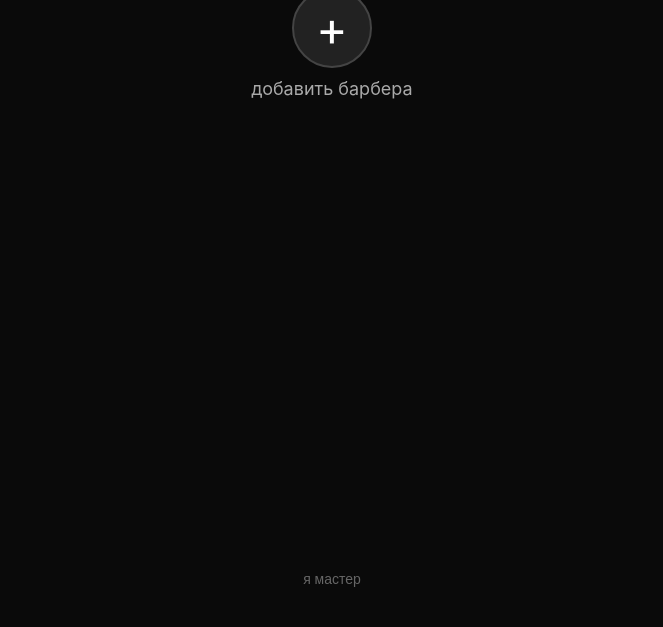
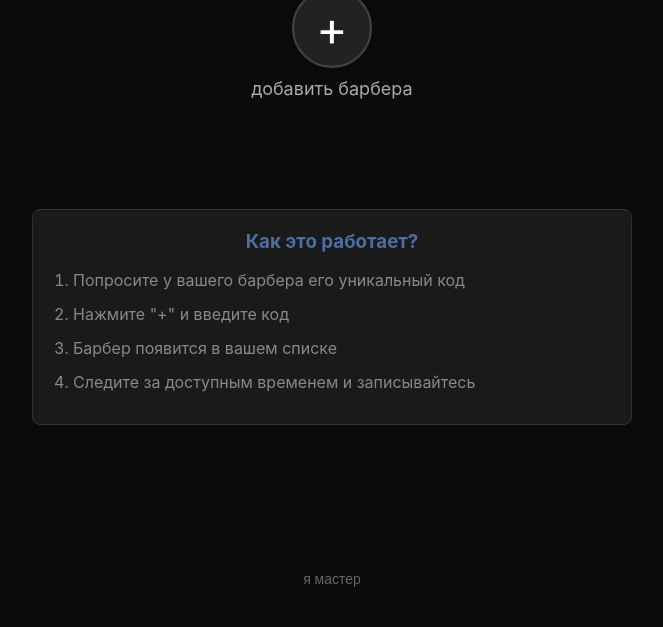
Before and after one commit to mirxonsh-hash/iWant, a Flask app: page / in a window 1280 px wide. Shown: the part 173-800 px from the top of the page, without its empty margins (308-971 px from the left). Run offline with Flask 3, Linux system fonts and the light colour scheme; data that the repository does not hold is empty; some libraries are stand-ins or nearby versions.

Commit message:
Update index.html

```diff
--- a/templates/index.html
+++ b/templates/index.html
@@ -228,24 +228,46 @@
             color: #fff;
         }
 
-        .file-input {
-            display: none;
+        .barber-code {
+            font-size: 12px;
+            color: #4a6fa5;
+            font-family: monospace;
+            margin-top: 5px;
         }
 
-        .file-label {
-            display: block;
-            padding: 10px;
-            background: #222;
-            border: 1px dashed #444;
-            border-radius: 6px;
+        .empty-state {
+            grid-column: 1 / -1;
             text-align: center;
-            cursor: pointer;
-            margin-bottom: 15px;
-            color: #888;
+            color: #666;
+            padding: 40px;
         }
 
-        .file-label:hover {
-            background: #252525;
+        .how-it-works {
+            margin-top: 30px;
+            padding: 20px;
+            background: #1a1a1a;
+            border-radius: 8px;
+            border: 1px solid #333;
+            max-width: 600px;
+            margin-left: auto;
+            margin-right: auto;
+        }
+
+        .how-it-works h3 {
+            color: #4a6fa5;
+            margin-bottom: 15px;
+            text-align: center;
+        }
+
+        .how-it-works ol {
+            color: #888;
+            padding-left: 20px;
+            text-align: left;
+        }
+
+        .how-it-works li {
+            margin-bottom: 10px;
+            line-height: 1.5;
         }
     </style>
 </head>
@@ -263,6 +285,20 @@
 
         <div id="barbersGrid" class="barbers-grid">
             <!-- Барберы будут добавляться сюда -->
+            <div class="empty-state" id="emptyState">
+                У вас пока нет добавленных барберов<br>
+                Нажмите "+" чтобы добавить первого
+            </div>
+        </div>
+
+        <div class="how-it-works">
+            <h3>Как это работает?</h3>
+            <ol>
+                <li>Попросите у вашего барбера его уникальный код</li>
+                <li>Нажмите "+" и введите код</li>
+                <li>Барбер появится в вашем списке</li>
+                <li>Следите за доступным временем и записывайтесь</li>
+            </ol>
         </div>
 
         <button class="master-button" onclick="openMasterLoginModal()">я мастер</button>
@@ -273,24 +309,35 @@
         <div class="modal-content">
             <button class="close-btn" onclick="closeAddBarberModal()">×</button>
             <div class="modal-header">
-                <div class="modal-title">Добавить барбера</div>
+                <div class="modal-title">Добавить своего барбера</div>
             </div>
             <form id="addBarberForm">
                 <div class="form-group">
-                    <label for="barberName" style="display: block; margin-bottom: 8px; color: #aaa;">Имя барбера</label>
-                    <input type="text" id="barberName" class="form-input" placeholder="Введите имя" required>
+                    <label for="masterCode" style="display: block; margin-bottom: 8px; color: #aaa;">
+                        🔑 Код барбера
+                    </label>
+                    <input type="text" id="masterCode" class="form-input"
+                           placeholder="Введите код, который вам дал барбер"
+                           required
+                           pattern="[A-Z0-9]{3,10}"
+                           title="Только латинские буквы и цифры, 3-10 символов">
+                    <div style="color: #666; font-size: 12px; margin-top: 5px;">
+                        Попросите код у своего барбера
+                    </div>
                 </div>
 
-                <div class="form-group">
-                    <label for="barberAvatar" class="file-label">
-                        📁 Загрузить аватарку
-                    </label>
-                    <input type="file" id="barberAvatar" class="file-input" accept="image/*">
-                    <div id="fileName" style="color: #666; font-size: 14px; margin-top: 5px;"></div>
+                <button type="submit" class="btn btn-primary">Добавить барбера</button>
+            </form>
+
+            <div style="margin-top: 20px; padding: 15px; background: #222; border-radius: 6px;">
+                <div style="color: #4a6fa5; font-weight: 500; margin-bottom: 10px;">ℹ️ Как это работает:</div>
+                <div style="color: #888; font-size: 14px;">
+                    1. Попросите у вашего барбера его уникальный код<br>
+                    2. Введите код в поле выше<br>
+                    3. Ваш барбер появится в вашем списке<br>
+                    4. Вы сможете следить за его расписанием
                 </div>
-
-                <button type="submit" class="btn btn-primary">Сохранить барбера</button>
-            </form>
+            </div>
         </div>
     </div>
 
@@ -303,7 +350,7 @@
             </div>
             <form id="masterLoginForm">
                 <div class="form-group">
-                    <input type="text" id="username" class="form-input" placeholder="Логин" required>
+                    <input type="text" id="loginCode" class="form-input" placeholder="Код мастера" required>
                 </div>
 
                 <div class="form-group">
@@ -312,6 +359,12 @@
 
                 <button type="submit" class="btn btn-primary">Войти</button>
             </form>
+
+            <div style="margin-top: 20px; padding-top: 15px; border-top: 1px solid #333; text-align: center;">
+                <div style="color: #666; font-size: 12px;">
+                    Получите код и пароль у владельца салона
+                </div>
+            </div>
         </div>
     </div>
 
@@ -322,8 +375,7 @@
         const addBarberForm = document.getElementById('addBarberForm');
         const masterLoginForm = document.getElementById('masterLoginForm');
         const barbersGrid = document.getElementById('barbersGrid');
-        const barberAvatarInput = document.getElementById('barberAvatar');
-        const fileName = document.getElementById('fileName');
+        const emptyState = document.getElementById('emptyState');
 
         // Открыть модальное окно добавления барбера
         function openAddBarberModal() {
@@ -334,7 +386,6 @@
         function closeAddBarberModal() {
             addBarberModal.style.display = 'none';
             addBarberForm.reset();
-            fileName.textContent = '';
         }
 
         // Открыть модальное окно входа мастера
@@ -348,27 +399,21 @@
             masterLoginForm.reset();
         }
 
-        // Обработчик выбора файла
-        barberAvatarInput.addEventListener('change', function(e) {
-            if (e.target.files.length > 0) {
-                fileName.textContent = `Выбран файл: ${e.target.files[0].name}`;
-            } else {
-                fileName.textContent = '';
-            }
-        });
-
-        // Добавление барбера
+        // Добавление барбера по коду
         addBarberForm.addEventListener('submit', async function(e) {
             e.preventDefault();
 
-            const formData = new FormData();
-            formData.append('name', document.getElementById('barberName').value);
+            const masterCode = document.getElementById('masterCode').value.trim().toUpperCase();
 
-            if (barberAvatarInput.files[0]) {
-                formData.append('avatar', barberAvatarInput.files[0]);
+            if (!masterCode) {
+                alert('Введите код барбера');
+                return;
             }
 
             try {
+                const formData = new FormData();
+                formData.append('master_code', masterCode);
+
                 const response = await fetch('/add_barber', {
                     method: 'POST',
                     body: formData
@@ -378,14 +423,21 @@
 
                 if (result.success) {
                     closeAddBarberModal();
-                    loadBarbers();
-                    alert('Барбер успешно добавлен!');
+
+                    // Обновляем список барберов
+                    if (result.barbers && result.barbers.length > 0) {
+                        renderBarbers(result.barbers);
+                    } else {
+                        loadUserBarbers();
+                    }
+
+                    alert(result.message);
                 } else {
-                    alert('Ошибка при добавлении барбера');
+                    alert(result.message || 'Ошибка при добавлении барбера');
                 }
             } catch (error) {
                 console.error('Error:', error);
-                alert('Произошла ошибка');
+                alert('Произошла ошибка при подключении к серверу');
             }
         });
 
@@ -393,11 +445,14 @@
         masterLoginForm.addEventListener('submit', async function(e) {
             e.preventDefault();
 
-            const formData = new FormData();
-            formData.append('username', document.getElementById('username').value);
-            formData.append('password', document.getElementById('password').value);
+            const loginCode = document.getElementById('loginCode').value.trim().toUpperCase();
+            const password = document.getElementById('password').value;
 
             try {
+                const formData = new FormData();
+                formData.append('login_code', loginCode);
+                formData.append('password', password);
+
                 const response = await fetch('/master_login', {
                     method: 'POST',
                     body: formData
@@ -406,49 +461,53 @@
                 const result = await response.json();
 
                 if (result.success) {
-                    closeMasterLoginModal();
-                    alert('Успешный вход! Теперь вы мастер.');
+                    // Перенаправляем на панель мастера
+                    if (result.redirect) {
+                        window.location.href = result.redirect;
+                    }
                 } else {
-                    alert('Неверные данные для входа');
+                    alert(result.message || 'Ошибка при входе');
                 }
             } catch (error) {
                 console.error('Error:', error);
-                alert('Произошла ошибка');
+                alert('Произошла ошибка при подключении к серверу');
             }
         });
 
-        // Загрузка списка барберов
-        async function loadBarbers() {
+        // Рендеринг списка барберов
+        function renderBarbers(barbers) {
+            if (!barbers || barbers.length === 0) {
+                barbersGrid.innerHTML = `
+                    <div class="empty-state">
+                        У вас пока нет добавленных барберов<br>
+                        Нажмите "+" чтобы добавить первого
+                    </div>
+                `;
+                return;
+            }
+
+            barbersGrid.innerHTML = barbers.map(barber => `
+                <div class="barber-card">
+                    <img src="${barber.avatar || '/static/default_barber.png'}"
+                         alt="${barber.name}"
+                         class="barber-avatar"
+                         onerror="this.src='/static/default_barber.png'">
+                    <div class="barber-name">${barber.name}</div>
+                    <div class="barber-code">Код: ${barber.code}</div>
+                </div>
+            `).join('');
+        }
+
+        // Загрузка барберов пользователя
+        async function loadUserBarbers() {
             try {
-                const response = await fetch('/get_barbers');
-                const result = await response.json();
-
-                if (result.barbers && result.barbers.length > 0) {
-                    barbersGrid.innerHTML = result.barbers.map(barber => `
-                        <div class="barber-card">
-                            <img src="${barber.avatar}" alt="${barber.name}" class="barber-avatar">
-                            <div class="barber-name">${barber.name}</div>
-                        </div>
-                    `).join('');
-                } else {
-                    barbersGrid.innerHTML = '<div style="grid-column: 1 / -1; color: #666; text-align: center; padding: 40px;">Пока нет добавленных барберов</div>';
-                }
+                // При загрузке страницы получаем барберов пользователя
+                // (в реальном приложении здесь бы был запрос к API)
+                const response = await fetch('/');
+                // Для демо просто скрываем состояние "пусто"
+                emptyState.style.display = 'none';
             } catch (error) {
                 console.error('Error loading barbers:', error);
-            }
-        }
-
-        // Проверка статуса мастера при загрузке
-        async function checkMasterStatus() {
-            try {
-                const response = await fetch('/check_master');
-                const result = await response.json();
-
-                if (result.is_master) {
-                    // Можно добавить специальный функционал для мастера
-                }
-            } catch (error) {
-                console.error('Error checking master status:', error);
             }
         }
 
@@ -464,8 +523,7 @@
 
         // Инициализация при загрузке страницы
         window.addEventListener('DOMContentLoaded', () => {
-            loadBarbers();
-            checkMasterStatus();
+            loadUserBarbers();
         });
     </script>
 </body>
```
